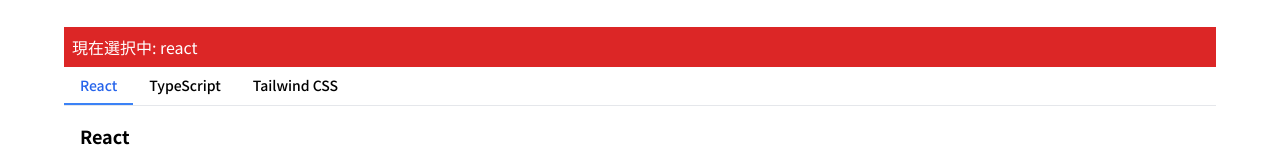
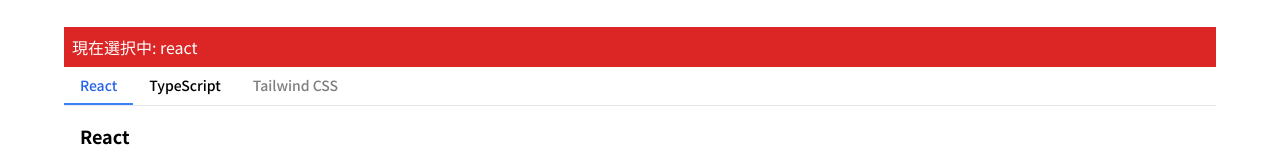
Before and after one commit to remapypapa/tailwind-practice, a React (Vite) app: page /ui/Tabs in a window 1280 px wide. Shown: the part 209-366 px from the top of the page. Built offline with nearby package versions, Linux system fonts and the light colour scheme; a web font is replaced by a local one.

Commit message:
feat: Support disabled Tabs

```diff
--- a/src/components/ui/tabs/Tabs.tsx
+++ b/src/components/ui/tabs/Tabs.tsx
@@ -3,10 +3,16 @@
 
 //TabItemの型を定義
 type TabItem = {
+  //idは単なる番号ではない、id → 現在選択されているTab → 表示するPanel という関係を作るためのもの
+  //activeTab === item.id のようにする
+  //id → プログラム内部で使う値、
   id: string;
+  //label → ユーザーに見せる文字
   label: string;
   //Tabs側はコンテンツの具体的な中身を知らなくていい
   content: React.ReactNode; //Reactで表示できるものなら何でも渡せる
+  //各Itemが自分自身の状態を持つようにする
+  disabled?: boolean; //追加
 };
 
 type TabsProps = {
@@ -36,15 +42,25 @@
   //親から activeTab を渡されることで、value値が入る → 初期値は"react"
   //つまり、Controlledなら親のState、Uncontrolledなら内部Stateを使う
   const activeTab = value ?? internalValue;
-  //Tabをクリックすると、onClick={() => handleChange(item.id)}が実行される
-  //TypeScriptをクリック → handleChange("typescript")
-  //その中で、setInternalValue("typescript"); と onChange?.("typescript"); を実行
+  //
   const handleChange = (nextValue: string) => {
+    //itemsがreact、typescript、javascriptの時、nextValue = "typescript" なら
+    //items.find((item) => item.id === nextValue) により
+    /*
+    {
+      id: "typescript",
+      label: "TypeScript",
+  ...
+    }
+    が取得できる
+    */
+    const item = items.find((item) => item.id === nextValue);
+
+    if (!item || item.disabled) {
+      return;
+    }
+
     setInternalValue(nextValue);
-    //重要、if (onChange) {onChange(nextValue);} と同じ意味
-    //つまり、onChangeが渡されている場合だけ実行します。
-    //<Tabs items={items}/> なら onchangeはない、よって何もしない
-    //一方、<Tabs items={items} onChange={(value) => {console.log(value); }}/> なら 実行される
     onChange?.(nextValue);
   };
 
@@ -57,15 +73,18 @@
           <button
             key={item.id}
             type="button"
+            //disabled={true} なら無効になる、disabled={false} なら通常のボタン
+            //item.disabled がundifinedでも問題ない
+            //disabled = true → 無効、disabled = false → 有効、disabled = undefined → 通常
+            disabled={item.disabled}
             onClick={() => handleChange(item.id)}
             className={cn(
-              "px-4 py-2 text-sm font-medium",
-              "border-b-2 border-transparent",
+              "border-b-2 border-transparent px-4 py-2 text-sm font-medium",
               "hover:text-gray-900",
-              //activeTab = "typescript"の場合、
-              //id = "react"、"tailwind"は不一致、"typescript" 一致する
-              //そのため、activeTab === item.id が true になる時CSSが追加される
-              //これは、StateがUIの見た目を決めていることになる = Reactの重要な考え方
+              //item.disabled === true ならreturn; する、つまり何もしない
+              //item.disabled === false なら State変更
+              item.disabled &&
+                "cursor-not-allowed opacity-50 hover:text-gray-500",
               activeTab === item.id && "border-blue-500 text-blue-600",
             )}
           >
--- a/src/pages/ui/TabsPage.tsx
+++ b/src/pages/ui/TabsPage.tsx
@@ -29,6 +29,7 @@
   {
     id: "tailwind",
     label: "Tailwind CSS",
+    disabled: true,
     content: (
       <div>
         <h2 className={cn("mb-2 text-lg font-bold")}>Tailwind CSS</h2>
```
